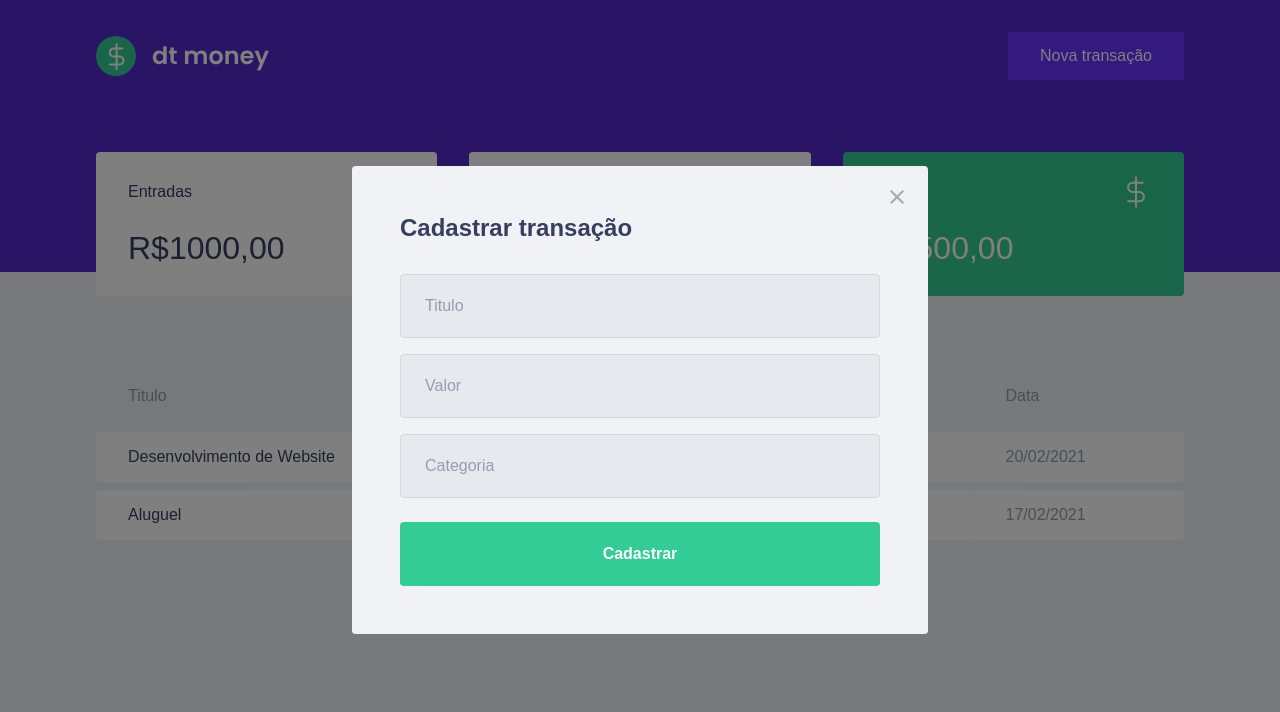
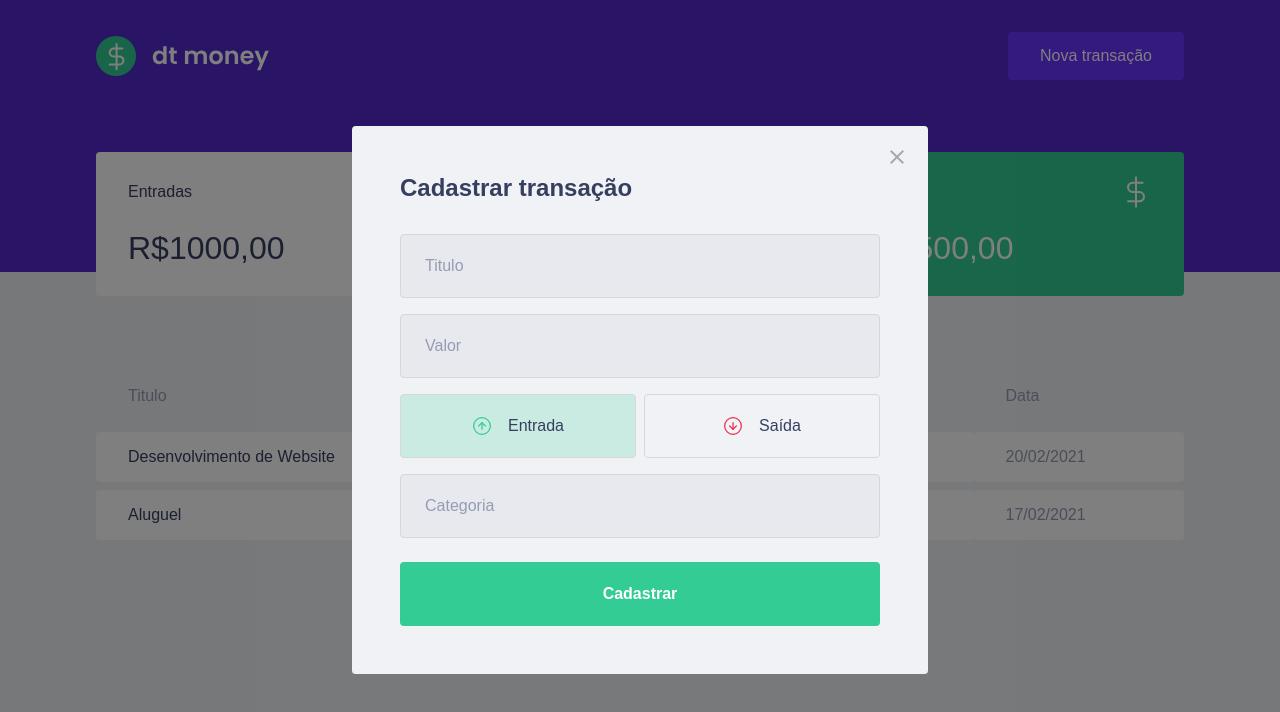
Before and after one commit to JailsonPaiva/dtMoney, a React (Create React App) app: page / in a window 1280 px wide. Both pictures are taken after a click on the button "Nova transação". Shown: the top 712 px of the page. Built offline with nearby package versions, Linux system fonts and the light colour scheme; no server answers; a web font is replaced by a local one; what miragejs would draw is missing.

Commit message:
Styles new transaction modal complete

```diff
--- a/package.json
+++ b/package.json
@@ -5,6 +5,7 @@
   "dependencies": {
     "axios": "^0.25.0",
     "miragejs": "^0.1.43",
+    "polished": "^4.1.4",
     "react": "^17.0.2",
     "react-dom": "^17.0.2",
     "react-modal": "^3.14.4",
--- a/src/components/NewTrasactionModal/index.tsx
+++ b/src/components/NewTrasactionModal/index.tsx
@@ -1,6 +1,11 @@
+import { useState } from 'react';
 import Modal from 'react-modal';
-import { Container }  from './styles';
+
 import closeImg from '../../assets/close.svg'
+import incomeImg from '../../assets/income.svg'
+import outcomeImg from '../../assets/outcome.svg'
+
+import { Container, RadioBox, TransactionTypeContainer }  from './styles';
 
 
 interface NewTrasactionModalProps {
@@ -9,6 +14,9 @@
 }
 
 export function NewTrasactionModal( { isOpen, onRequestClose }: NewTrasactionModalProps ) {
+    const [type,setType] = useState('deposit');
+
+
     return(
         <Modal
           isOpen={isOpen}
@@ -36,6 +44,30 @@
             placeholder="Valor"
             />
 
+            <TransactionTypeContainer>
+                <RadioBox
+                    type="button"
+                    onClick={() => { setType('deposit') }}
+                    isActive={type === 'deposit'}
+                    activeColor="green"
+
+                >
+                    <img src={incomeImg} alt="Entrada" />
+                    <span>Entrada</span>
+                </RadioBox>
+
+                <RadioBox
+                    type="button"
+                    onClick={() => { setType('witdraw') }}
+                    isActive={type === 'witdraw'}
+                    activeColor="red"
+                >
+                    <img src={outcomeImg} alt="Saída" />
+                    <span>Saída</span>
+                </RadioBox>
+
+            </TransactionTypeContainer>
+
             <input
                 placeholder="Categoria"
             />
--- a/src/components/NewTrasactionModal/styles.ts
+++ b/src/components/NewTrasactionModal/styles.ts
@@ -1,4 +1,5 @@
 import styled from "styled-components";
+import { darken, transparentize } from "polished"
 
 export const Container = styled.form `
     h2 {
@@ -51,3 +52,53 @@
         }
     }
 `;
+
+export const TransactionTypeContainer = styled.div `
+    margin: 1rem 0;
+    display: grid;
+    grid-template-columns: 1fr 1fr;
+    gap: .5rem;
+`;
+
+interface RadioBoxProps {
+    isActive: boolean,
+    activeColor: 'green' | 'red';
+}
+
+const colors = {
+    green: '#33cc95',
+    red: '#e52e4d',
+}
+
+export const RadioBox = styled.button<RadioBoxProps>`
+    height: 4rem;
+
+    display: flex;
+    align-items: center;
+    justify-content: center;
+
+    border: 1px solid #d7d7d7;
+    border-radius: .25rem;
+
+    background: ${(props : RadioBoxProps) => props.isActive
+    ? transparentize(.8, colors[props.activeColor])
+    : 'transparent'};
+
+    transition: border-color 0.2s;
+
+    &:hover {
+        border-color: ${darken(0.1, "#d7d7d7")} ;
+    }
+
+    img {
+        width: 20px;
+        height: 20px;
+    }
+
+    span {
+        display: inline-block;
+        margin-left: 1rem;
+        font-size: 1rem;
+        color: var(--text-title);
+    }
+`;
--- a/src/styles/global.ts
+++ b/src/styles/global.ts
@@ -1,6 +1,6 @@
 import  { createGlobalStyle } from 'styled-components'
 
-export const GlobalStyle = createGlobalStyle `
+export const GlobalStyle = createGlobalStyle`
 	:root {
 		--background: #f0f2f5;
         --red: #e52e4d;
```
Also changed, not shown: 1 other file (tests, documents, lock files or other folders).
